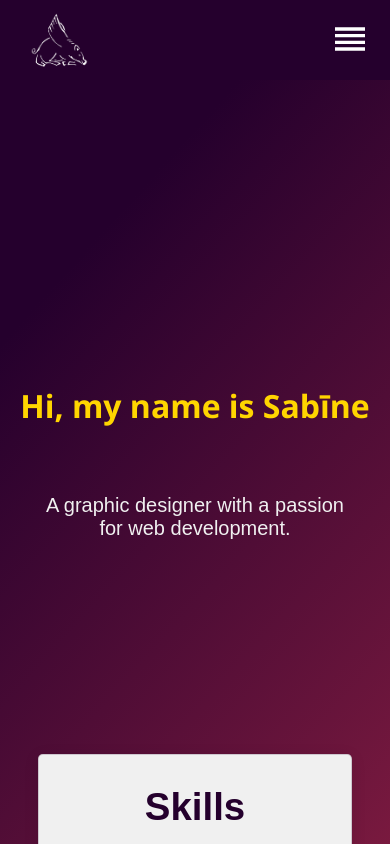
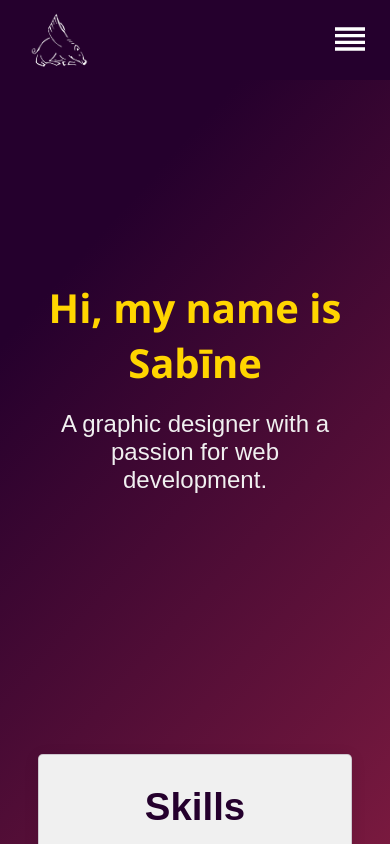
Before and after one commit to SabineZilde/Portfolio-project, a React (Create React App) app: page / in a window 390 px wide. Shown: the top 844 px of the page. Built offline with nearby package versions, Linux system fonts and the light colour scheme.

Commit message:
fix: mobile home text size & position

```diff
--- a/src/styles/Home.css
+++ b/src/styles/Home.css
@@ -88,13 +88,18 @@
 }
 
 @media only screen and (max-width: 600px) {
+  .about {
+    justify-content: flex-start;
+  }
+
   .about h2 {
-    font-size: 2em;
+    padding-top: 200px;
+    font-size: 2.5em;
   }
 
   .about .prompt {
-    margin-top: 10px;
-    font-size: 20px;
+    margin-top: 30px;
+    font-size: 1.5em;
     width: 80%;
   }
 
```
